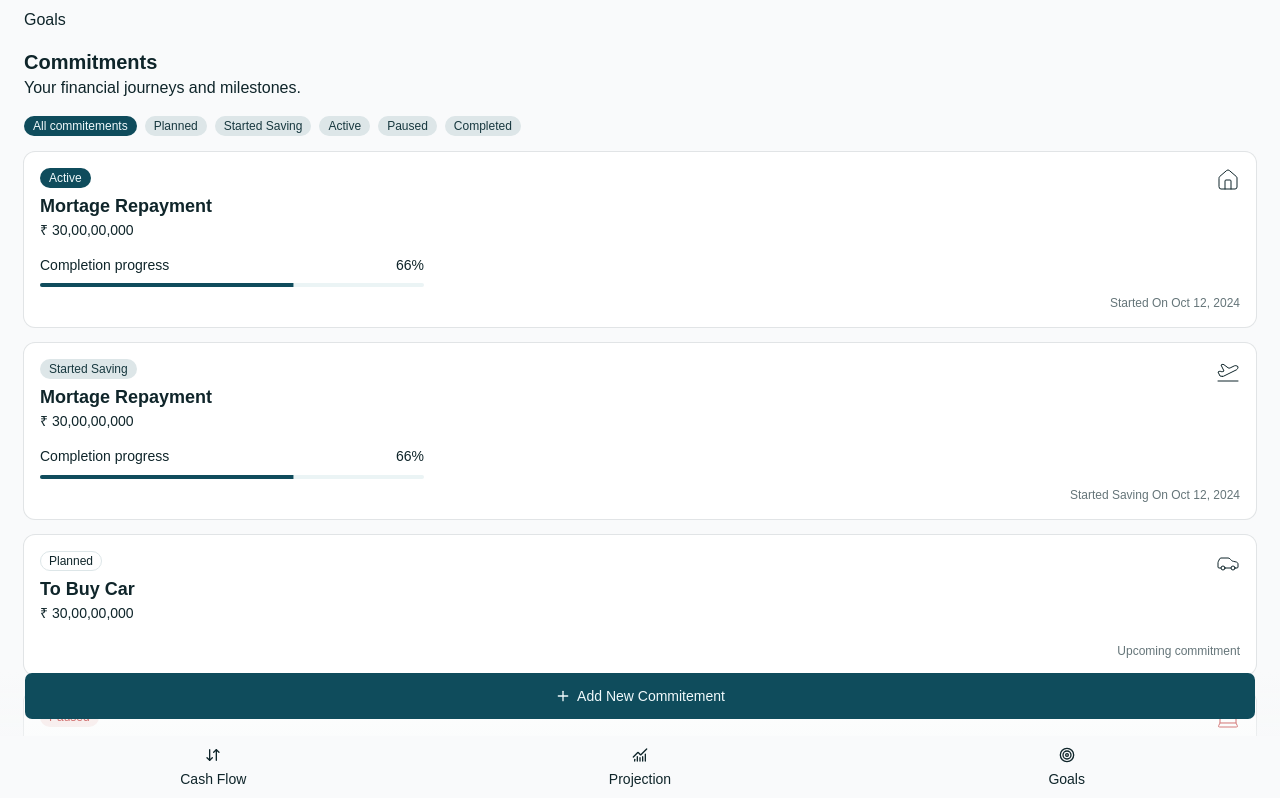
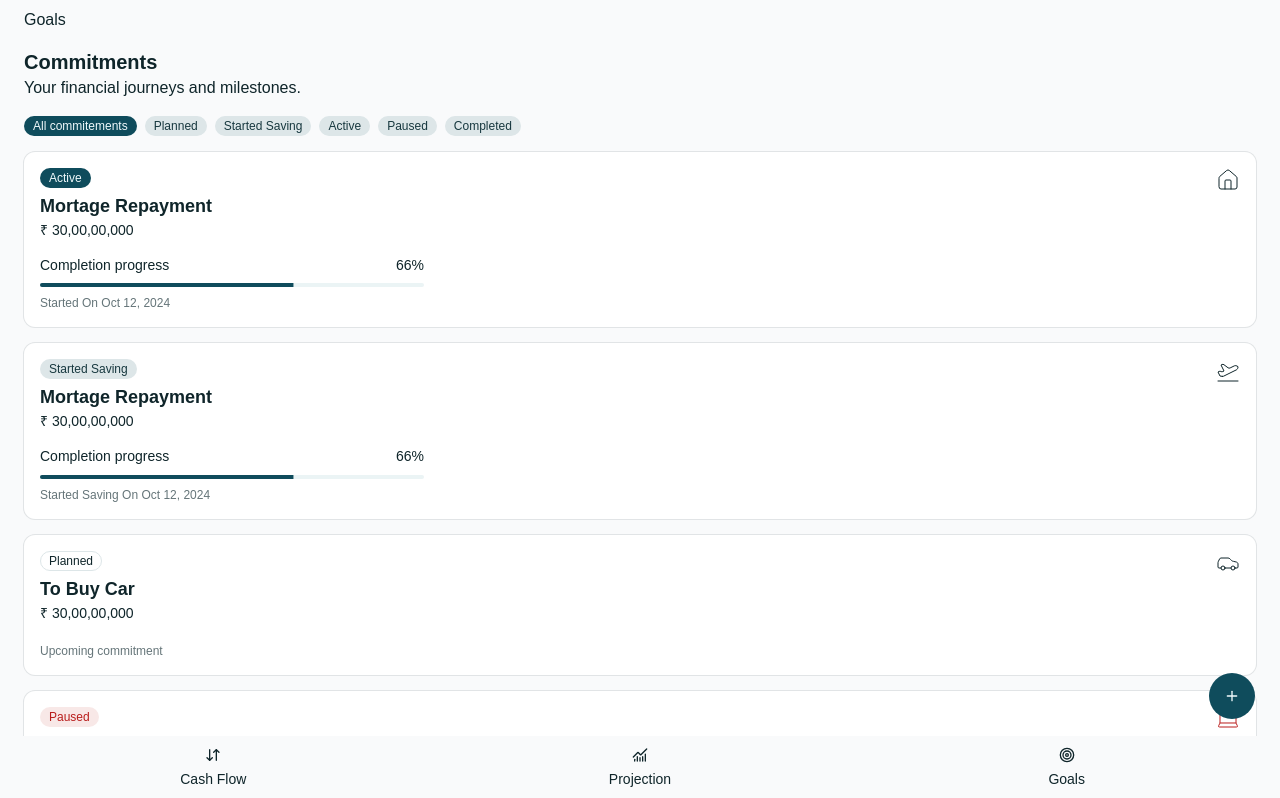
Before and after one commit to sharathr25/money-monk, a React (Vite) app in the folder apps/web/: page /goals in a window 1280 px wide. Shown: the top 798 px of the page. Built offline with nearby package versions, Linux system fonts and the light colour scheme.

Commit message:
add tabs in goals

```diff
--- a/apps/web/src/pages/Goals/Goals.tsx
+++ b/apps/web/src/pages/Goals/Goals.tsx
@@ -18,21 +18,36 @@ import {
   PlaneTakeoff,
   Plus,
 } from "lucide-react"
+import { useState } from "react"
+
+const TABS = [
+  "All commitements",
+  "Planned",
+  "Started Saving",
+  "Active",
+  "Paused",
+  "Completed",
+]
 
 export function Goals() {
+  const [tab, setTab] = useState(0)
+
   return (
-    <div className="mb-16 flex flex-col gap-4">
+    <div className="flex flex-col gap-4">
       <div>
         <h1 className="text-xl font-extrabold">Commitments</h1>
         <p>Your financial journeys and milestones.</p>
       </div>
       <div className="no-scrollbar flex w-full flex-1 gap-2 overflow-x-scroll">
-        <Badge variant="default">All commitements</Badge>
-        <Badge variant="secondary">Planned</Badge>
-        <Badge variant="secondary">Started Saving</Badge>
-        <Badge variant="secondary">Active</Badge>
-        <Badge variant="secondary">Paused</Badge>
-        <Badge variant="secondary">Completed</Badge>
+        {TABS.map((t, i) => (
+          <Badge
+            key={t}
+            variant={i === tab ? "default" : "secondary"}
+            onClick={() => setTab(i)}
+          >
+            {t}
+          </Badge>
+        ))}
       </div>
       <div className="flex flex-col gap-4">
         {/* Active card */}
@@ -59,7 +74,7 @@ export function Goals() {
               </FieldLabel>
               <Progress value={66} id="progress-upload" />
             </Field>
-            <p className="mt-1 text-right text-xs text-(--muted-foreground)">
+            <p className="mt-1 text-xs text-(--muted-foreground)">
               Started On Oct 12, 2024
             </p>
           </CardContent>
@@ -88,7 +103,7 @@ export function Goals() {
               </FieldLabel>
               <Progress value={66} id="progress-upload" />
             </Field>
-            <p className="mt-1 text-right text-xs text-(--muted-foreground)">
+            <p className="mt-1 text-xs text-(--muted-foreground)">
               Started Saving On Oct 12, 2024
             </p>
           </CardContent>
@@ -108,7 +123,7 @@ export function Goals() {
             </CardTitle>
           </CardHeader>
           <CardContent className="flex flex-col gap-1">
-            <p className="mt-1 text-right text-xs text-(--muted-foreground)">
+            <p className="mt-1 text-xs text-(--muted-foreground)">
               Upcoming commitment
             </p>
           </CardContent>
@@ -151,17 +166,15 @@ export function Goals() {
             </CardTitle>
           </CardHeader>
           <CardContent className="flex flex-col gap-1">
-            <p className="mt-1 text-right text-xs text-(--muted-foreground)">
+            <p className="mt-1 text-xs text-(--muted-foreground)">
               Completed On Oct 12, 2024
             </p>
           </CardContent>
         </Card>
       </div>
-      <div className="fixed bottom-0 left-0 w-full bg-linear-to-t from-background px-6 pb-20">
-        <Button className="h-12 w-full">
-          <Plus /> Add New Commitement
-        </Button>
-      </div>
+      <Button className="fixed right-6 bottom-20 h-12 w-12 rounded-full">
+        <Plus />
+      </Button>
     </div>
   )
 }
--- a/apps/web/src/pages/home/Home.tsx
+++ b/apps/web/src/pages/home/Home.tsx
@@ -31,6 +31,7 @@ export function Home() {
       <div className="fixed bottom-0 left-0 flex h-16 w-full items-center justify-between bg-(--background)">
         {links.map(({ label, to, Icon }) => (
           <Button
+            key={label}
             variant="ghost"
             className="flex h-8 basis-1/3 flex-col"
             onClick={() => navigate(to)}
```
